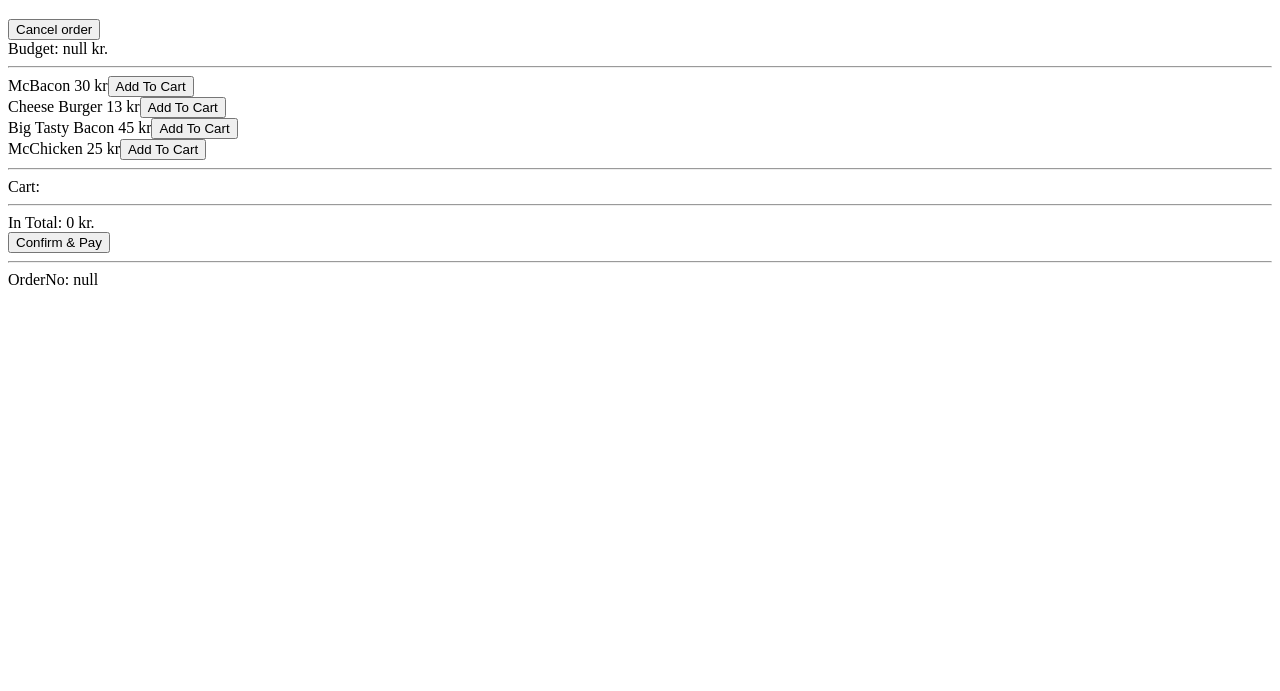
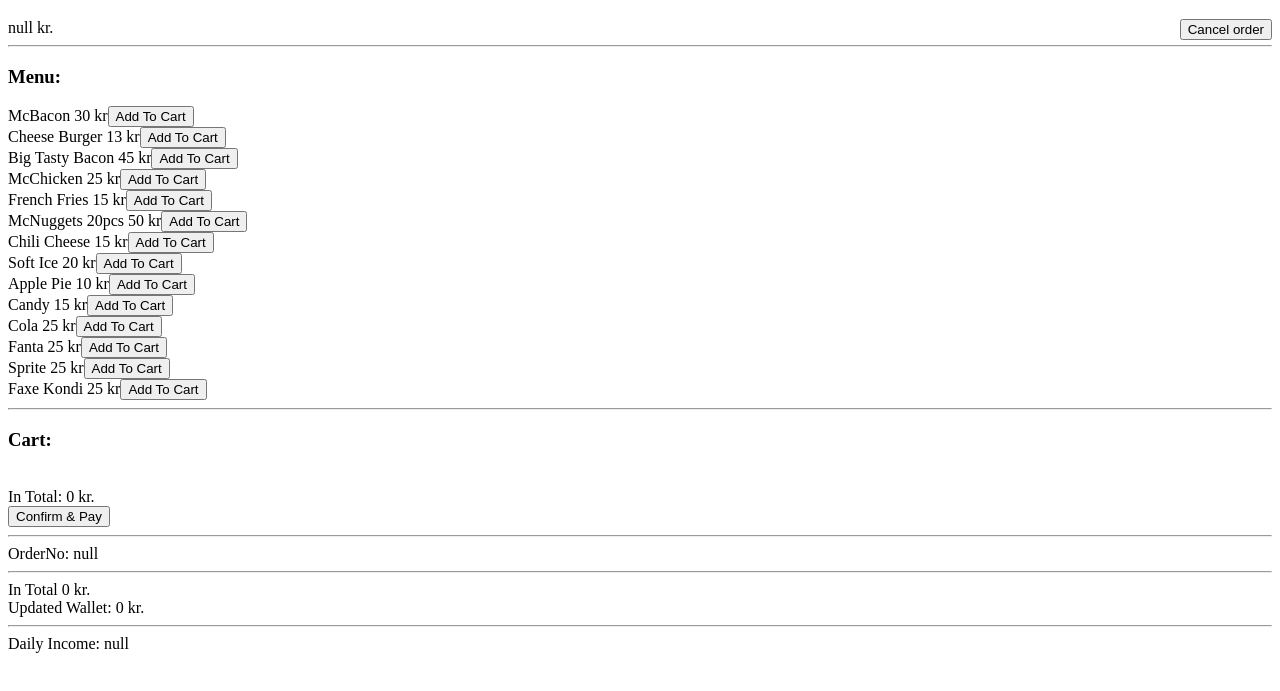
Before and after one commit to PKCPH/mcd, a plain HTML site: page menu.html in a window 1280 px wide. Both pictures are taken after a click on the button "Confirm & Pay". Shown: the part 61-752 px from the top of the page. Drawn offline with Linux system fonts and the light colour scheme.

Commit message:
-final 24:00 deadline -not fixed: daily income, delete doesn't change total amount.

```diff
--- a/menu.html
+++ b/menu.html
@@ -10,31 +10,40 @@
 
 <body>
     <h1>Place your order</h1>
+    <button onclick="cancelOrder()" style="float: right;">Cancel order</button>
 
-    <button onclick="cancelOrder()">Cancel order</button>
 
     <div id="budget">
-        <h2>Budget: </h2>
     </div>
     <hr>
+    <h3>Menu: </h3>
     <div id="menuShow">
-        <h2>Menu: </h2>
     </div>
     <hr>
+    <h3>Cart: </h3>
     <div id="cart">
-
     </div>
-    <hr>
-    <div id="totalSum"></div><button>Confirm & Pay</button>
+    <br>
+    <div id="totalSum"></div><button onclick="confirmOrderButton()">Confirm & Pay</button>
     <hr>
     <div id="orderNumber">
     </div>
+    <hr>
+    <div id="receipt"></div>
+    <div id="inTotal"></div>
+    <div id="newWalletSum"></div>
+    <div id="exit"></div>
+    <hr>
+    <div id="dailyIncome" type="number"></div>
+
 
     <script>
         //from localstorage
         let budget = localStorage.getItem('budgetKey')
         let cart = [];
         let sum = 0;
+        let dailyIncome = 0;
+        dailyIncome = localStorage.getItem('dailyIncomeKey')
 
         let orderNumber = localStorage.getItem('orderNumberKey')
         const items = [{
@@ -57,6 +66,56 @@
             price: 25,
             id: 'idMcchicken',
             volume: 0
+        }, {
+            title: 'French Fries',
+            price: 15,
+            id: 'idFrenchFries',
+            volume: 0
+        }, {
+            title: 'McNuggets 20pcs',
+            price: 50,
+            id: 'idMcNuggets',
+            volume: 0
+        }, {
+            title: 'Chili Cheese',
+            price: 15,
+            id: 'idChiliCheese',
+            volume: 0
+        }, {
+            title: 'Soft Ice',
+            price: 20,
+            id: 'idSoftIce',
+            volume: 0
+        }, {
+            title: 'Apple Pie',
+            price: 10,
+            id: 'idApplePie',
+            volume: 0
+        }, {
+            title: 'Candy',
+            price: 15,
+            id: 'idCandy',
+            volume: 0
+        }, {
+            title: 'Cola',
+            price: 25,
+            id: 'idCola',
+            volume: 0
+        }, {
+            title: 'Fanta',
+            price: 25,
+            id: 'idFanta',
+            volume: 0
+        }, {
+            title: 'Sprite',
+            price: 25,
+            id: 'idSprite',
+            volume: 0
+        }, {
+            title: 'Faxe Kondi',
+            price: 25,
+            id: 'idFaxeKondi',
+            volume: 0
         }]
         function showOrderNumber() {
             document.getElementById('orderNumber').innerHTML = 'OrderNo:  ' + orderNumber;
@@ -65,11 +124,11 @@
         render();
 
         function showBudget() {
-            document.getElementById("budget").innerHTML = 'Budget: ' + budget + ' kr.';
+            document.getElementById("budget").innerHTML = ' ' + budget + ' kr.';
         }
 
         function showCart() {
-            document.getElementById('cart').innerHTML = ' Cart: ';
+            document.getElementById('cart').innerHTML = ' ';
             document.getElementById('totalSum').innerHTML = 'In Total: ' + sum + ' kr.';
 
             //for each object in the array
@@ -81,7 +140,7 @@
                 //text on button
                 removeFromCartButton.innerText = 'Delete';
                 //when clicked on addToCart runs
-                removeFromCartButton.onclick = removeItem;
+                removeFromCartButton.onclick = deleteItem;
                 //connection buttons for each object
                 removeFromCartButton.id = cartItem.id;
                 element.appendChild(removeFromCartButton);
@@ -89,20 +148,39 @@
                 const cartShow = document.getElementById('cart');
                 cartShow.appendChild(element);
             });
-
         }
 
         //to confirm and pay;
-        function confirmOrderButton(){
-            const confirmButton = document.createElement('button');
-            confirmButton.innerText = 'Confirm & Pay';
-            //confirmButton.onclick = alert('hi');
-            element.appendChild(confirmButton);
+        function confirmOrderButton() {
+            orderNumber++
+            localStorage.setItem('orderNumberKey', JSON.parse(orderNumber));
+            printReceipt();
+            showIncome();
+        }
 
-            const confirmShow = document.getElementById('totalSum');
-            confirmShow.appendChild(confirmButton);
+        function showIncome() {
+            console.log(sum)
+            sum += dailyIncome;
+            console.log(dailyIncome)
+            localStorage.setItem('dailyIncomeKey', dailyIncome);
 
-            orderNumber++;
+            document.getElementById('dailyIncome').innerHTML = 'Daily Income:  ' + dailyIncome;
+        }
+
+        function printReceipt() {
+            //document.getElementById('receipt').innerHTML = '';
+            document.getElementById('inTotal').innerHTML = ' In Total ' + sum + ' kr.';
+            document.getElementById('newWalletSum').innerHTML = 'Updated Wallet: ' + (budget - sum) + ' kr.';
+            document.getElementById('dailyIncome').innerHTML = 'Daily Income' + (dailyIncome) + 'kr.'
+
+            //for each object in the array
+            cart.forEach(function (cartItem) {
+                const element = document.createElement('div');
+                element.innerText = cartItem.title + ' ' + cartItem.price + ' kr';
+
+                const cartShow = document.getElementById('receipt');
+                cartShow.appendChild(element);
+            });
         }
 
         //maybe this should delete instead of removebutton
@@ -115,29 +193,13 @@
                 //text on button
                 removeFromCartButton.innerText = 'Remove';
                 //when clicked on addToCart runs
-                removeFromCartButton.onclick = removeItem;
+                removeFromCartButton.onclick = deleteItem;
                 //connection buttons for each object
                 //removeFromCartButton.id = cartItem.id;
                 element.appendChild(removeFromCartButton);
 
                 const cartShow = document.getElementById('cart');
                 cartShow.appendChild(element);
-
-            })
-        }
-
-
-        function removeItem(event) {
-            console.log(event.target)
-            cart.forEach(function (cartItem) {
-                const deleteButton = event.target;
-                const idToDelete = deleteButton.id;
-                if (cartItem.id === idToDelete) {
-                    cartItem.volume--;
-                    saveCart();
-                    sum -= cartItem.price;
-                    render();
-                }
             })
         }
 
@@ -146,11 +208,8 @@
         showOrderNumber();
 
         function render() {
-            //render budget
-
             showCart();
-
-            //saveCart();
+            saveCart();
         }
 
         function showMenu() {
@@ -200,48 +259,29 @@
             })
         }
 
-        function cancelOrder(){
-            console.log(orderNumber);
+        function cancelOrder() {
             orderNumber--;
-            console.log(orderNumber);
             location.replace('index.html');
         }
-           /* function removeItem(idToDelete) {
+        function removeItem(idToDelete) {
+            cart = cart.filter(function (item) {
 
-   cart = cart.filter(function (item) {
                 if (item.id === idToDelete) {
                     return false;
                 } else {
                     return true;
                 }
             })
-   //saveCart();
-
+            saveCart();
         }
-
         function deleteItem(event) {
             //target is targeting the hardware button that was clicked, fx a mouseclick
             const deleteButton = event.target;
             const idToDelete = deleteButton.id;
-   removeTodo(idToDelete);
-   render();
-} */
+            removeItem(idToDelete);
 
-        /* function addItem(event) {
-            document.getElementById('menuShow').innerHTML = '';
-            //loops each item to find
-            items.forEach(function (item) {
-                addToCartButton = event.target;
-                const idToAdd = addToCartButton.id;
-                //if object id and button id matches, then push to cart and render()
-                if (item.id === idToAdd) {
-                    cart.push(item);
-                    item.volume++;
             render();
         }
-            });
-        } */
-
     </script>
 </body>
 
```
Also changed, not shown: index.html (+1 -5 lines). Lines whose indentation alone changed are shown as unchanged.
